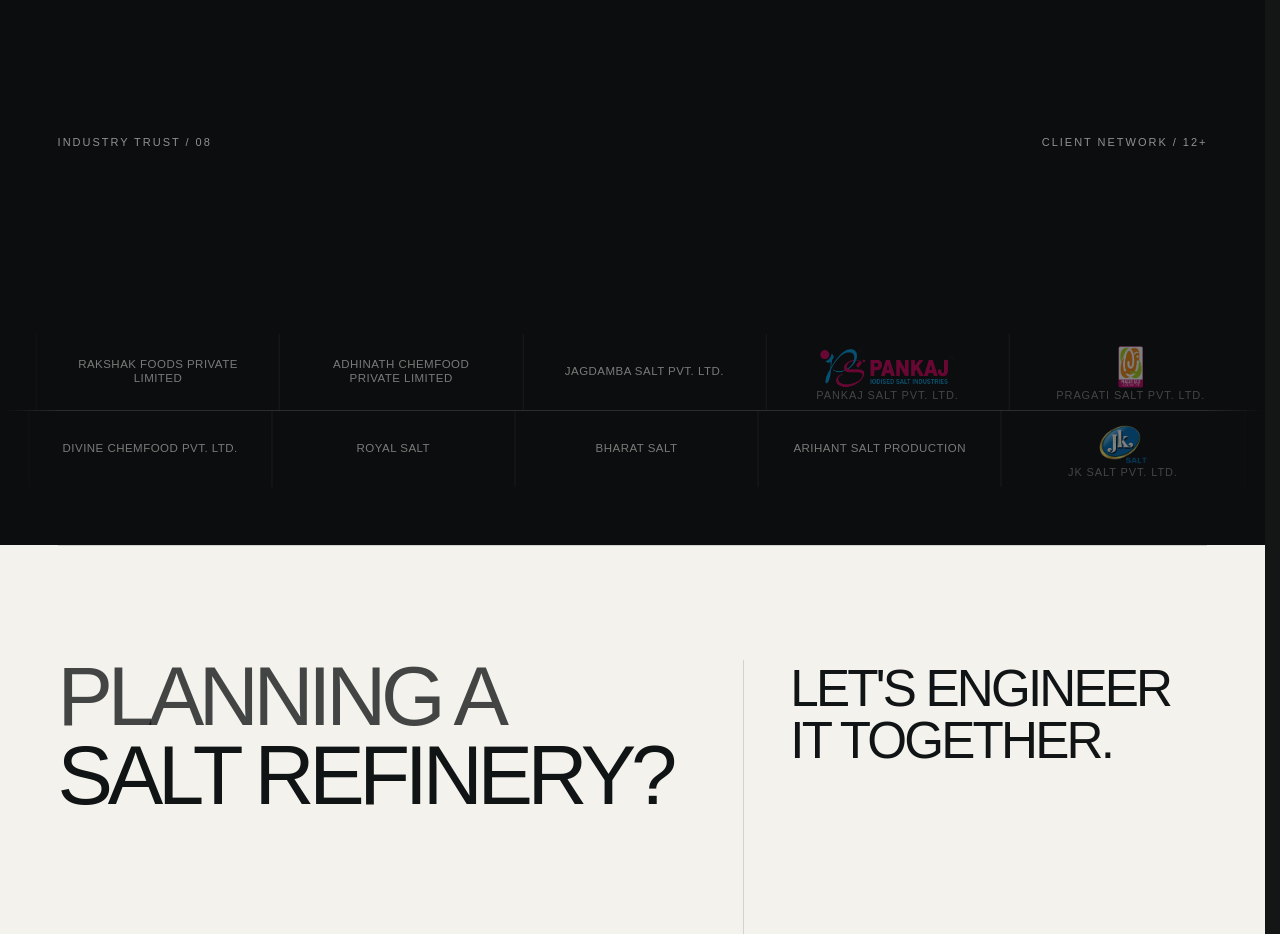
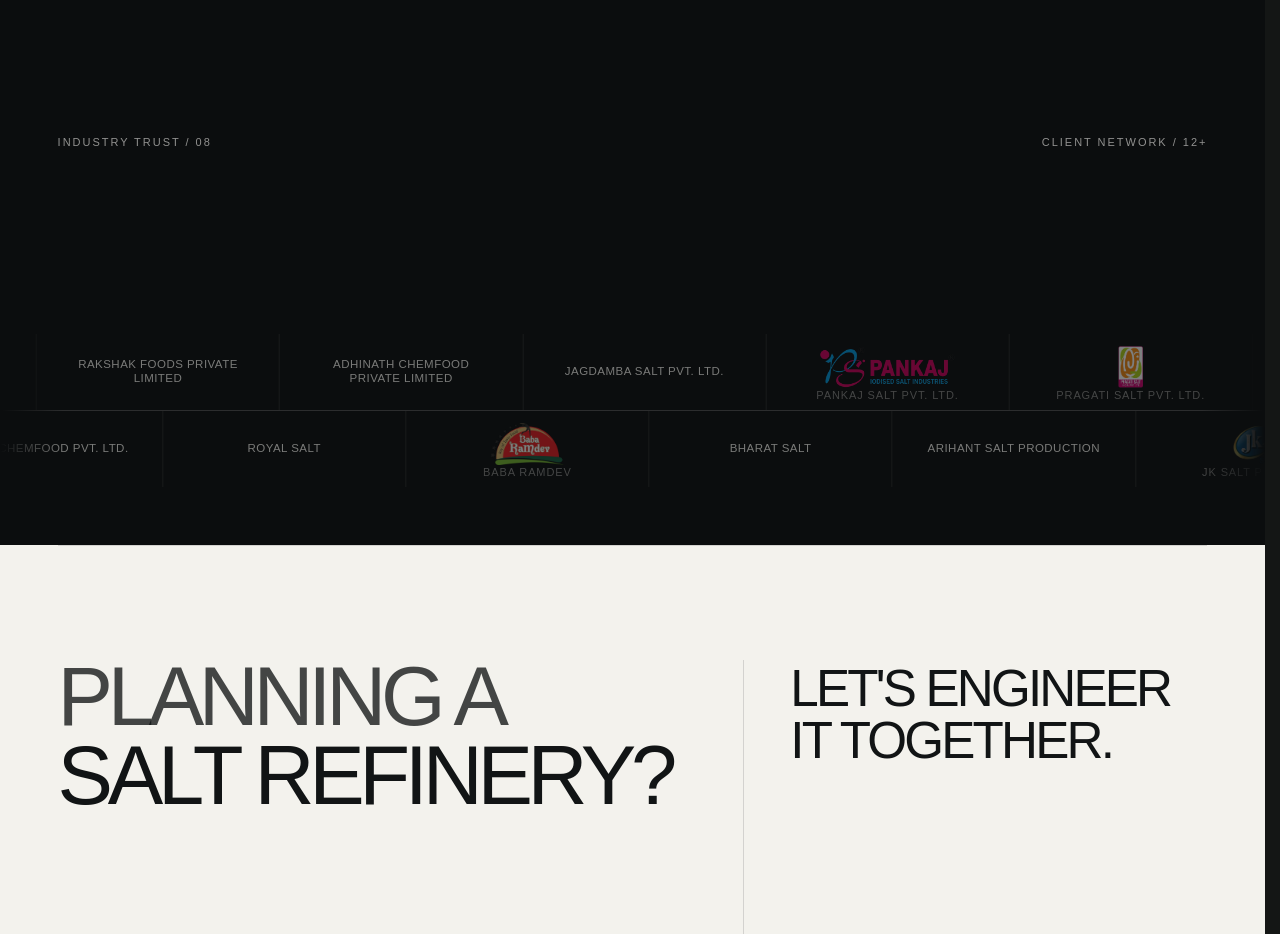
Before and after one commit to Yashjan/Sk-Engineering-Works, a Next.js app: page /about in a window 1280 px wide. Shown: the part 10520-11454 px from the top of the page. Built offline with nearby package versions, Linux system fonts and the light colour scheme; no server answers.

Commit message:
one client added

```diff
--- a/src/components/home/TrustedClientsSection.tsx
+++ b/src/components/home/TrustedClientsSection.tsx
@@ -19,10 +19,13 @@
   { name: "Pragati Salt Pvt. Ltd.", logo: assetPath("/images/clients/pragati-salt.png") },
   { name: "Bharat Salt" },
   { name: "Arihant Salt Production" },
-  { name: "JK Salt Pvt. Ltd.",logo: assetPath("/images/clients/jk-salt.png") },
+  { name: "JK Salt Pvt. Ltd.", logo: assetPath("/images/clients/jk-salt.png") },
   { name: "Divine Chemfood Pvt. Ltd." },
   { name: "Royal Salt" },
+  { name: "Baba Ramdev", logo: assetPath("/images/clients/babaRamdev.png") },
 ];
+
+const clientRowSplit = Math.ceil(clients.length / 2);
 
 function ClientMark({ client, duplicate = false }: { client: Client; duplicate?: boolean }) {
   return (
@@ -80,11 +83,11 @@
 
   const content = (
     <>
-      <div className="about-trust-meta"><span>INDUSTRY TRUST / {sectionNumber}</span><span>CLIENT NETWORK / 12+</span></div>
+      <div className="about-trust-meta"><span>INDUSTRY TRUST / {sectionNumber}</span><span>CLIENT NETWORK / {clients.length}+</span></div>
       <h3 id="about-trust-heading" className="about-trust-heading">TRUSTED BY<br />SALT MANUFACTURERS.</h3>
       <div className="about-marquees" aria-label="S.K. Engineering Works client network">
-        <MarqueeRow items={clients.slice(0, 6)} />
-        <MarqueeRow items={clients.slice(6)} reverse />
+        <MarqueeRow items={clients.slice(0, clientRowSplit)} />
+        <MarqueeRow items={clients.slice(clientRowSplit)} reverse />
       </div>
     </>
   );
```
Also changed, not shown: public/images/clients/babaRamdev.png (added).
